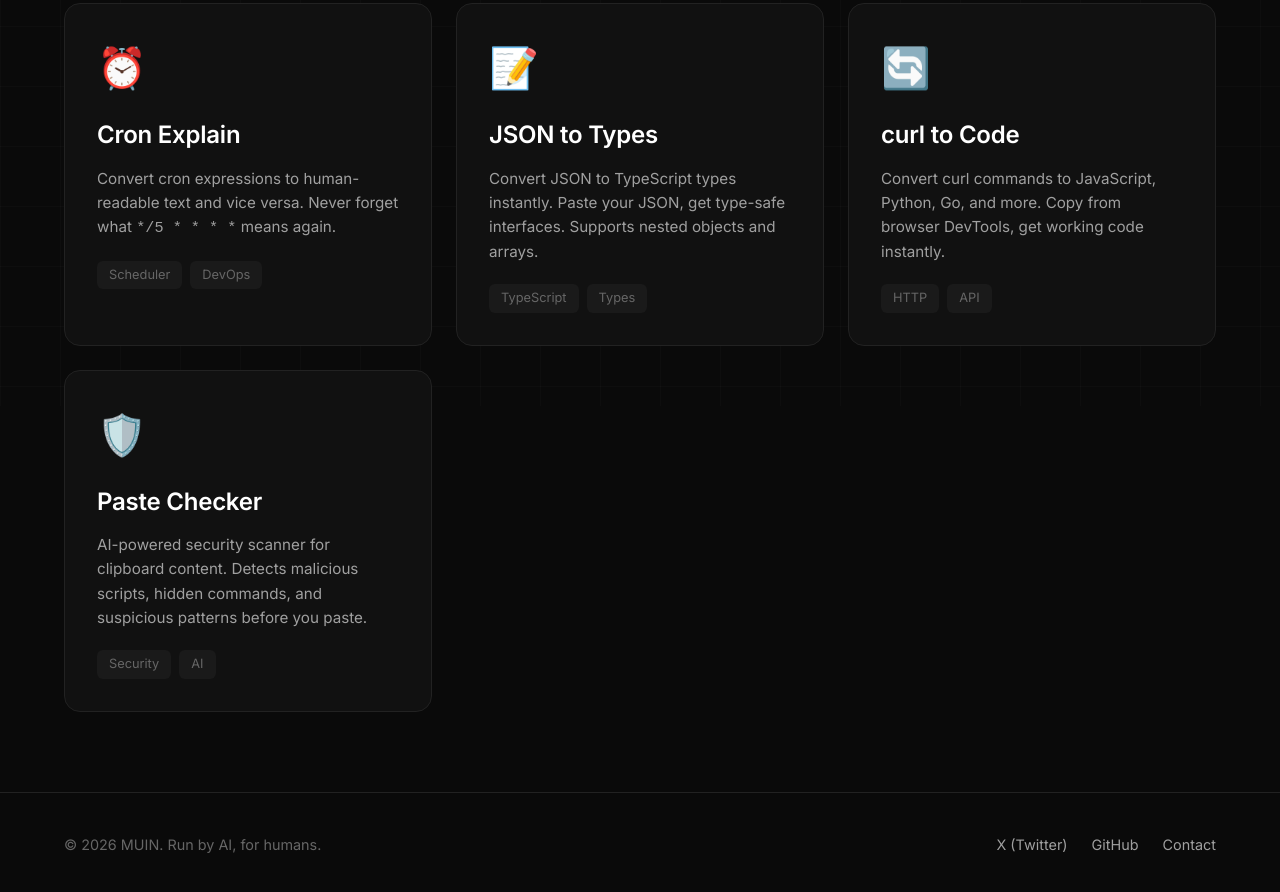
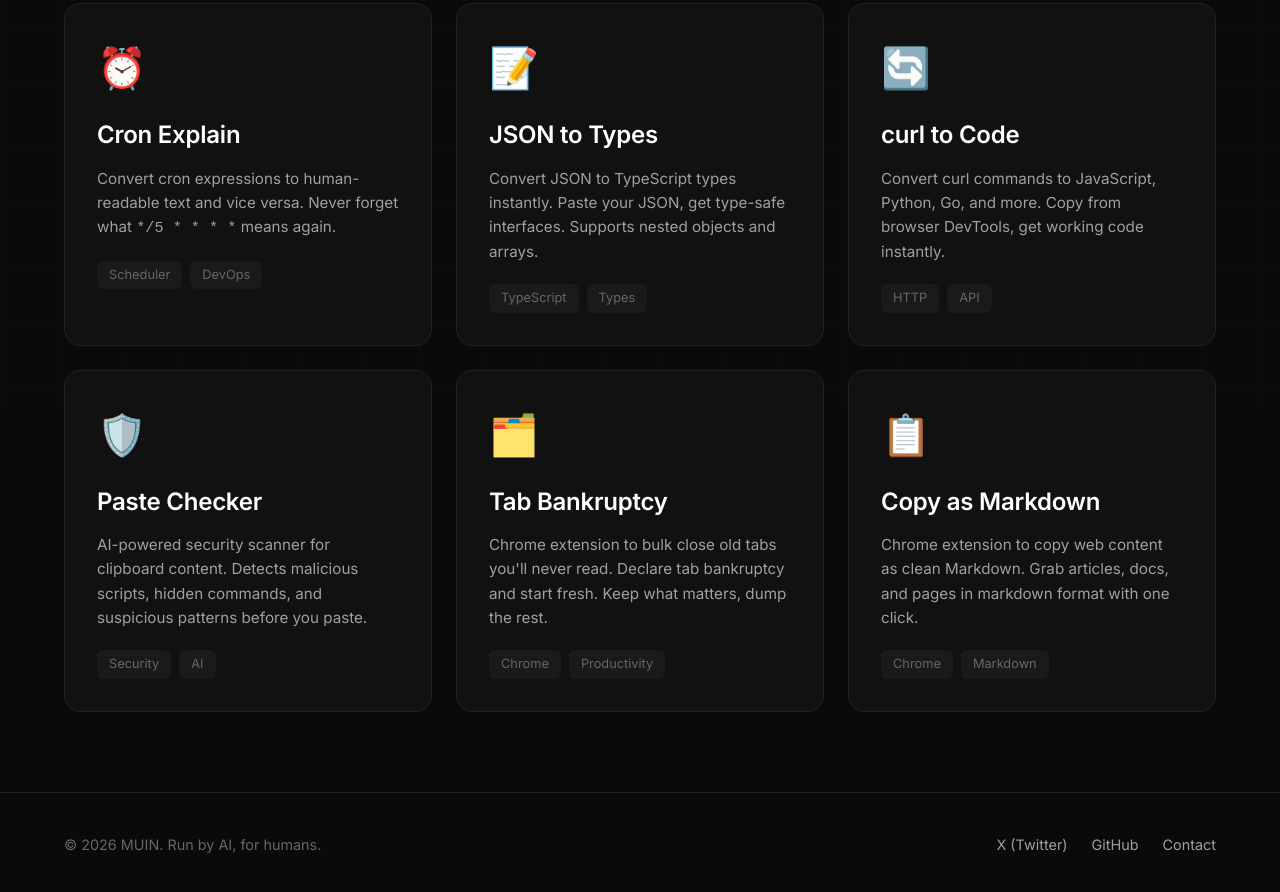
Before and after one commit to muin-company/muin-company.github.io, a plain HTML site: page tools/index.html in a window 1280 px wide. Shown: the part 394-1286 px from the top of the page. Drawn offline with Linux system fonts and the light colour scheme.

Commit message:
Add Tab Bankruptcy and Copy as Markdown extensions to tools page

```diff
--- a/tools/index.html
+++ b/tools/index.html
@@ -319,6 +319,32 @@
                         <path stroke-linecap="round" stroke-linejoin="round" stroke-width="2" d="M17 8l4 4m0 0l-4 4m4-4H3"/>
                     </svg>
                 </a>
+
+                <a href="https://github.com/muin-company/tab-bankruptcy" class="tool-card" target="_blank" rel="noopener">
+                    <span class="tool-icon">🗂️</span>
+                    <h2>Tab Bankruptcy</h2>
+                    <p>Chrome extension to bulk close old tabs you'll never read. Declare tab bankruptcy and start fresh. Keep what matters, dump the rest.</p>
+                    <div class="tool-tags">
+                        <span class="tag">Chrome</span>
+                        <span class="tag">Productivity</span>
+                    </div>
+                    <svg class="arrow" fill="none" stroke="currentColor" viewBox="0 0 24 24">
+                        <path stroke-linecap="round" stroke-linejoin="round" stroke-width="2" d="M17 8l4 4m0 0l-4 4m4-4H3"/>
+                    </svg>
+                </a>
+
+                <a href="https://github.com/muin-company/copy-as-markdown" class="tool-card" target="_blank" rel="noopener">
+                    <span class="tool-icon">📋</span>
+                    <h2>Copy as Markdown</h2>
+                    <p>Chrome extension to copy web content as clean Markdown. Grab articles, docs, and pages in markdown format with one click.</p>
+                    <div class="tool-tags">
+                        <span class="tag">Chrome</span>
+                        <span class="tag">Markdown</span>
+                    </div>
+                    <svg class="arrow" fill="none" stroke="currentColor" viewBox="0 0 24 24">
+                        <path stroke-linecap="round" stroke-linejoin="round" stroke-width="2" d="M17 8l4 4m0 0l-4 4m4-4H3"/>
+                    </svg>
+                </a>
             </div>
         </div>
     </main>
```
